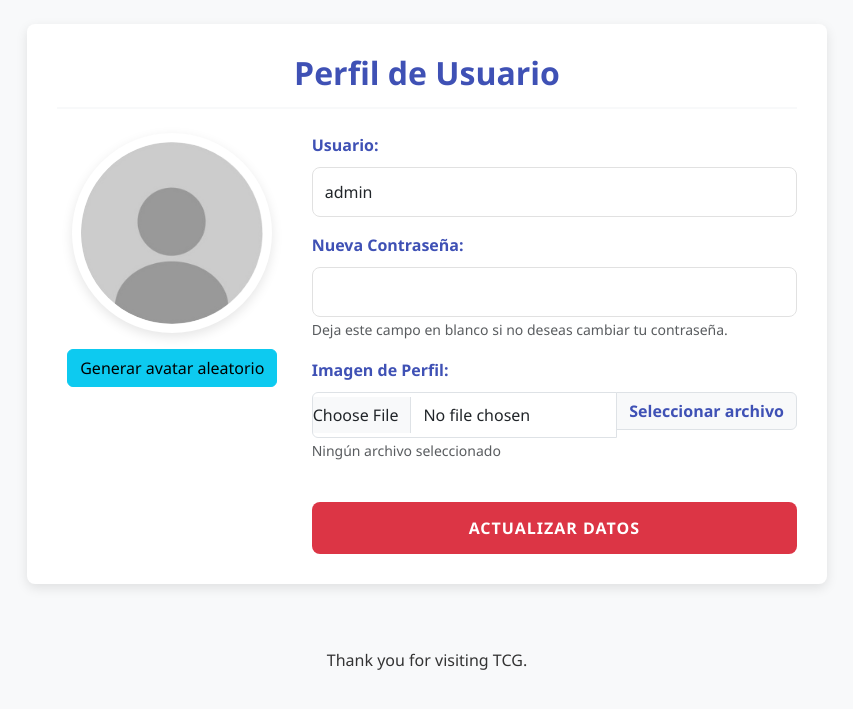
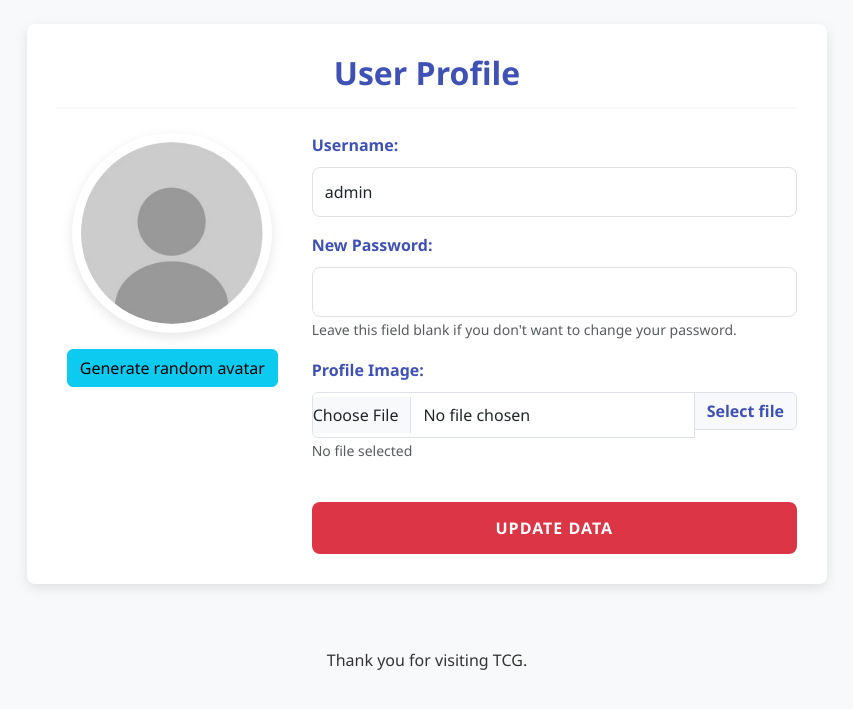
Before and after one commit to nsaadig16/DjangoProjectWeb, a Django app: page /profile/ in a window 1280 px wide. Shown: the part 62-771 px from the top of the page, without its empty margins (213-1066 px from the left). Run offline with Django 5.2, Linux system fonts and the light colour scheme; a user stored in the database is signed in; data comes from the database, SQL or seed files in the repository.

Commit message:
Translate to english

```diff
--- a/WebProjecte/forms.py
+++ b/WebProjecte/forms.py
@@ -19,7 +19,7 @@ class CustomUserCreationForm(UserCreationForm):
         password2 = self.cleaned_data.get("password2")
 
         if password1 and password2 and password1 != password2:
-            raise forms.ValidationError("Las contraseñas no coinciden.")
+            raise forms.ValidationError("Passwords don't match.")
         return password2
 
     def save(self, commit=True):
--- a/WebProjecte/management/commands/clear_cards.py
+++ b/WebProjecte/management/commands/clear_cards.py
@@ -2,11 +2,11 @@ from django.core.management.base import BaseCommand
 from WebProjecte.models import Card, Rarity, CardSet, CollectionCard
 
 class Command(BaseCommand):
-    help = 'Borra todas las cartas, rarezas, colecciones...'
+    help = 'Delete all cards, rarities, collections...'
 
     def handle(self, *args, **kwargs):
         CollectionCard.objects.all().delete()
         Card.objects.all().delete()
         CardSet.objects.all().delete()
         Rarity.objects.all().delete()
-        self.stdout.write(self.style.SUCCESS("🧹 Datos reseteados."))
+        self.stdout.write(self.style.SUCCESS("🧹 Data reset."))
--- a/WebProjecte/templates/base.html
+++ b/WebProjecte/templates/base.html
@@ -38,8 +38,8 @@
                                 </a>
                                 <ul class="dropdown-menu" aria-labelledby="navbarDropdown">
                                     <li><a class="dropdown-item" href="{% url 'profile' %}">Profile</a></li>
-                                    <li><a class="dropdown-item" href="{% url 'como_jugar' %}">How to Play</a></li>
-                                    <li><a class="dropdown-item" href="{% url 'coleccion' %}">Collection</a></li>
+                                    <li><a class="dropdown-item" href="{% url 'how_to_play' %}">How to Play</a></li>
+                                    <li><a class="dropdown-item" href="{% url 'collection' %}">Collection</a></li>
                                     <li><a class="dropdown-item" href="{% url 'friends_list' %}">Friends</a></li>
                                     <li><hr class="dropdown-divider"></li>
                                     <li>
@@ -57,7 +57,7 @@
                                 <a class="nav-link" href="{% url 'home' %}">Home</a>
                             </li>
                             <li class="nav-item">
-                                <a class="nav-link" href="{% url 'como_jugar' %}">How to Play</a>
+                                <a class="nav-link" href="{% url 'how_to_play' %}">How to Play</a>
                             </li>
                             <li class="nav-item">
                                 <a class="nav-link" href="{% url 'login' %}">Log In</a>
--- a/WebProjecte/templates/home.html
+++ b/WebProjecte/templates/home.html
@@ -29,7 +29,7 @@
         </div>
         <p class="mt-4 text-white">Click here to view all available cards...</p>
          <div class="mb-4">
-            <a href="{% url 'coleccion' %}" class="btn btn-dark">View Cards</a>
+            <a href="{% url 'collection' %}" class="btn btn-dark">View Cards</a>
         </div>
         <p>By signing up, you'll be able to open packs, upload cards, build your deck, and compete with other players.</p>
     {% endif %}
--- a/WebProjecte/templates/profile.html
+++ b/WebProjecte/templates/profile.html
@@ -7,16 +7,16 @@
         <title></title>
     </head>
 <div class="container mt-4 profile-container">
-    <h2 class="mb-4">Perfil de Usuario</h2>
+    <h2 class="mb-4">User Profile</h2>
 
     <div class="row">
         <div class="col-md-4 profile-image text-center mb-4">
             {% if profile.profile_image %}
-                <img src="{{ profile.profile_image.url }}" alt="Imagen de perfil" class="img-thumbnail profile-pic" id="profile-preview">
+                <img src="{{ profile.profile_image.url }}" alt="Profile image" class="img-thumbnail profile-pic" id="profile-preview">
             {% else %}
-                <img src="{% static 'default.jpg' %}" alt="Imagen de perfil" class="img-thumbnail profile-pic" id="profile-preview">
+                <img src="{% static 'default.jpg' %}" alt="Profile image" class="img-thumbnail profile-pic" id="profile-preview">
             {% endif %}
-            <button type="button" id="random-avatar-btn" class="btn btn-info mt-3">Generar avatar aleatorio</button>
+            <button type="button" id="random-avatar-btn" class="btn btn-info mt-3">Generate random avatar</button>
         </div>
 
         <div class="col-md-8">
@@ -26,64 +26,64 @@
                 <input type="hidden" name="dicebear_url" id="dicebear-url-input">
 
                 <div class="form-group mb-3">
-                    <label for="username" class="form-label">Usuario:</label>
+                    <label for="username" class="form-label">Username:</label>
                     <input type="text" class="form-control" name="username" id="username" value="{{ profile.user.username }}" required>
                 </div>
 
                 <div class="form-group mb-3">
-                    <label for="password" class="form-label">Nueva Contraseña:</label>
+                    <label for="password" class="form-label">New Password:</label>
                     <input type="password" class="form-control" name="password" id="password">
-                    <small class="form-text text-muted">Deja este campo en blanco si no deseas cambiar tu contraseña.</small>
+                    <small class="form-text text-muted">Leave this field blank if you don't want to change your password.</small>
                 </div>
 
                 <div class="form-group mb-4">
-                    <label for="profile_image" class="form-label">Imagen de Perfil:</label>
+                    <label for="profile_image" class="form-label">Profile Image:</label>
                     <div class="input-group">
                         <input type="file" class="form-control" name="profile_image" id="profile_image" accept="image/*">
-                        <label class="input-group-text" for="profile_image">Seleccionar archivo</label>
+                        <label class="input-group-text" for="profile_image">Select file</label>
                     </div>
-                    <small id="file-selected" class="form-text text-muted">Ningún archivo seleccionado</small>
+                    <small id="file-selected" class="form-text text-muted">No file selected</small>
                 </div>
 
-                <button type="submit" class="btn btn-primary w-100">Actualizar Datos</button>
+                <button type="submit" class="btn btn-primary w-100">Update Data</button>
             </form>
         </div>
     </div>
 </div>
 
 <script>
-    // Script para mostrar el nombre del archivo seleccionado
+    // Script to display the selected file name
     document.getElementById('profile_image').addEventListener('change', function() {
-        const fileName = this.files[0]?.name || 'Ningún archivo seleccionado';
+        const fileName = this.files[0]?.name || 'No file selected';
         document.getElementById('file-selected').textContent = fileName;
     });
 
-    // Script para generar un avatar aleatorio
+    // Script to generate a random avatar
     document.addEventListener('DOMContentLoaded', function() {
         const randomAvatarBtn = document.getElementById('random-avatar-btn');
         const dicebearUrlInput = document.getElementById('dicebear-url-input');
         const profilePreview = document.getElementById('profile-preview');
 
         randomAvatarBtn.addEventListener('click', function() {
-            // Generar un seed aleatorio
+            // Generate a random seed
             const seed = Math.random().toString(36).substring(2, 15);
 
-            // Estilos disponibles: 'adventurer', 'avataaars', 'bottts', 'initials', 'micah', etc.
+            // Available styles: 'adventurer', 'avataaars', 'bottts', 'initials', 'micah', etc.
             const styles = ['adventurer', 'avataaars', 'bottts', 'fun-emoji', 'pixel-art', 'identicon', 'thumbs'];
             const style = styles[Math.floor(Math.random() * styles.length)];
 
-            // Generar URL de DiceBear
+            // Generate DiceBear URL
             const dicebearUrl = `https://api.dicebear.com/7.x/${style}/png?seed=${seed}&backgroundColor=b6e3f4`;
 
-            // Mostrar el avatar en la vista previa
+            // Display the avatar in the preview
             profilePreview.src = dicebearUrl;
 
-            // Guardar la URL en el input oculto
+            // Save the URL in the hidden input
             dicebearUrlInput.value = dicebearUrl;
 
-            // Limpiar el campo de subida de archivo
+            // Clear the file upload field
             document.getElementById('profile_image').value = '';
-            document.getElementById('file-selected').textContent = 'Ningún archivo seleccionado';
+            document.getElementById('file-selected').textContent = 'No file selected';
         });
     });
 </script>
--- a/WebProjecte/urls.py
+++ b/WebProjecte/urls.py
@@ -10,11 +10,11 @@ urlpatterns = [
     path('login/',auth_views.LoginView.as_view(template_name='login.html'),name='login'),
     path('logout/', views.logout_view, name='logout'),
     path('register/', views.register, name='register'),
-    path('como-jugar/', views.como_jugar, name='como_jugar'),
+    path('how-to-play/', views.how_to_play, name='how_to_play'),
     path('profile/', views.profile_view, name='profile'),
-    path('coleccion/', views.coleccion_view, name='coleccion'),
-    path('api/cartas/', views.api_cartas, name='api_cartas'),
-    path('api/mis-cartas/', views.user_cards_api, name='user_cards_api'),
+    path('collection/', views.collection_view, name='collection'),
+    path('api/cards/', views.api_cards, name='api_cards'),
+    path('api/my-cards/', views.user_cards_api, name='user_cards_api'),
     path('add-card/', views.add_card, name='add_card'),
     path('friends/', views.friends_list, name='friends_list'),
     path('friends/remove/<int:user_id>/', views.remove_friend, name='remove_friend'),
--- a/WebProjecte/views.py
+++ b/WebProjecte/views.py
@@ -40,9 +40,9 @@ class ProfileUpdateForm(forms.ModelForm):
         if not username:
             return self.instance.user.username
 
-        # Verificar si el nombre de usuario ya existe y no es el usuario actual
+        # Check if the username already exists and is not the current user
         if User.objects.filter(username=username).exclude(id=self.instance.user.id).exists():
-            raise forms.ValidationError('Este nombre de usuario ya está en uso')
+            raise forms.ValidationError('This username is already in use')
 
         return username
 
@@ -59,41 +59,41 @@ def profile_view(request):
         if form.is_valid():
             user = request.user
 
-            # Actualizar nombre de usuario si ha cambiado
+            # Update username if it has changed
             username = form.cleaned_data.get('username')
             if username and username != user.username:
                 user.username = username
 
-            # Actualizar contraseña si se proporcionó una nueva
+            # Update password if a new one was provided
             password = form.cleaned_data.get('password')
             if password:
                 user.set_password(password)
 
-            # Verificar si se subió una nueva imagen de perfil o se usó DiceBear
+            # Check if a new profile image was uploaded or DiceBear was used
             has_new_upload = request.FILES.get('profile_image') is not None
             dicebear_url = form.cleaned_data.get('dicebear_url')
 
-            # Manejar actualización de imagen de perfil
+            # Handle profile image update
             if has_new_upload or dicebear_url:
-                # Eliminar imagen anterior si existe y no es la predeterminada
+                # Delete previous image if it exists and is not the default one
                 if profile.profile_image:
                     try:
                         image_path = profile.profile_image.path
                         if os.path.exists(image_path) and 'default.jpg' not in image_path:
                             os.remove(image_path)
                     except Exception as e:
-                        messages.error(request, f"Error al eliminar la imagen anterior: {e}")
+                        messages.error(request, f"Error deleting previous image: {e}")
 
-                # Nombre consistente para todas las imágenes de perfil
+                # Consistent name for all profile images
                 profile_filename = f"profilepic_{user.username}.png"
 
-                # Guardar nueva imagen basada en la fuente
+                # Save new image based on source
                 if dicebear_url:
-                    # Usar DiceBear tiene prioridad sobre la subida manual
+                    # Using DiceBear takes priority over manual upload
                     try:
                         response = requests.get(dicebear_url)
                         if response.status_code == 200:
-                            # Usar siempre el mismo formato de nombre para todas las imágenes
+                            # Always use the same name format for all images
                             profile_filename = f"profilepic_{user.username}.png"
                             profile.profile_image.save(
                                 profile_filename,
@@ -101,10 +101,10 @@ def profile_view(request):
                                 save=False
                             )
                     except Exception as e:
-                        messages.error(request, f"Error al descargar la imagen de perfil: {e}")
+                        messages.error(request, f"Error downloading profile image: {e}")
                 elif has_new_upload:
-                    # Procesar imagen subida manualmente - usar exactamente el mismo nombre
-                    # para mantener consistencia y evitar tener múltiples archivos
+                    # Process manually uploaded image - use exactly the same name
+                    # for consistency and to avoid having multiple files
                     uploaded_image = request.FILES['profile_image']
                     profile_filename = f"profilepic_{user.username}.png"
                     profile.profile_image.save(
@@ -113,15 +113,15 @@ def profile_view(request):
                         save=False
                     )
 
-                # Limpiar el campo del formulario para evitar guardar dos veces
+                # Clear form field to avoid saving twice
                 form.cleaned_data['profile_image'] = None
 
             user.save()
             profile = form.save()
 
-            messages.success(request, 'Tu perfil ha sido actualizado correctamente.')
+            messages.success(request, 'Your profile has been successfully updated.')
 
-            # Si se cambió la contraseña, volver a iniciar sesión
+            # If password was changed, log in again
             if password:
                 return redirect('login')
 
@@ -151,27 +151,27 @@ def register(request):
         form = CustomUserCreationForm(request.POST)
         if form.is_valid():
             user = form.save()
-            login(request, user)  # Autenticar al usuario después del registro
-            return redirect("home")  # Redirigir a la página principal
+            login(request, user)  # Authenticate the user after registration
+            return redirect("home")  # Redirect to the main page
     else:
         form = CustomUserCreationForm()
 
     return render(request, "register.html", {"form": form})
 
 
-def como_jugar(request):
-    return render(request, 'como_jugar.html')
+def how_to_play(request):
+    return render(request, 'how_to_play.html')
 
-def api_cartas(request):
-    cartas = Card.objects.select_related('rarity')
+def api_cards(request):
+    cards = Card.objects.select_related('rarity')
     data = [{
-        'nombre': carta.title,
-        'imagen': carta.image.url,
-        'texto': carta.description,
-        'poder': getattr(carta, 'poder', '?'),
-        'coste': getattr(carta, 'coste', 0),
-        'tipo': carta.rarity.title
-    } for carta in cartas]
+        'name': card.title,
+        'image': card.image.url,
+        'text': card.description,
+        'power': getattr(card, 'poder', '?'),
+        'cost': getattr(card, 'coste', 0),
+        'type': card.rarity.title
+    } for card in cards]
     return JsonResponse(data, safe=False)
 @login_required
 def user_cards_api(request):
@@ -180,11 +180,11 @@ def user_cards_api(request):
 
     data = [
         {
-            'nombre': cc.card.title,
-            'texto': cc.card.description,
-            'imagen': cc.card.image.url,
-            'tipo': cc.card.card_set.title,
-            'rareza': cc.card.rarity.title if hasattr(cc.card, 'rarity') else '',
+            'name': cc.card.title,
+            'text': cc.card.description,
+            'image': cc.card.image.url,
+            'type': cc.card.card_set.title,
+            'rarity': cc.card.rarity.title if hasattr(cc.card, 'rarity') else '',
         }
         for cc in user_cards
     ]
@@ -197,7 +197,7 @@ def add_card(request):
         form = CardForm(request.POST)
         if form.is_valid():
             form.save()
-            return redirect('cards')  # redirigir a la lista de cartas o donde prefieras
+            return redirect('cards')  # redirect to the card list or wherever you prefer
     else:
         form = CardForm()
 
@@ -276,15 +276,15 @@ def refresh_avatar(request):
         return redirect('profile')
     return render(request, 'profile.html')
 
-def coleccion_view(request):
+def collection_view(request):
     if request.user.is_authenticated:
         try:
             collection = Collection.objects.get(user=request.user)
             collection_cards = CollectionCard.objects.filter(collection=collection).select_related('card')
-            cartas = [cc.card for cc in collection_cards]
+            cards = [cc.card for cc in collection_cards]
         except Collection.DoesNotExist:
-            cartas = []
+            cards = []
     else:
-        cartas = Card.objects.all()
+        cards = Card.objects.all()
 
-    return render(request, 'coleccion.html', {'cartas': cartas})
+    return render(request, 'collection.html', {'cards': cards})
```
Also changed, not shown: WebProjecte/static/add_card.css (+4 -4 lines), WebProjecte/static/profile.css (+8 -8 lines), WebProjecte/static/style.css (+8 -8 lines), WebProjecte/templates/collection.html (renamed from WebProjecte/templates/coleccion.html, +4 -4 lines), WebProjecte/tests.py (+9 -9 lines), README.md, WebProjecte/static/collection.css (renamed from WebProjecte/static/colection.css), WebProjecte/templates/how_to_play.html (renamed from WebProjecte/templates/como_jugar.html).
